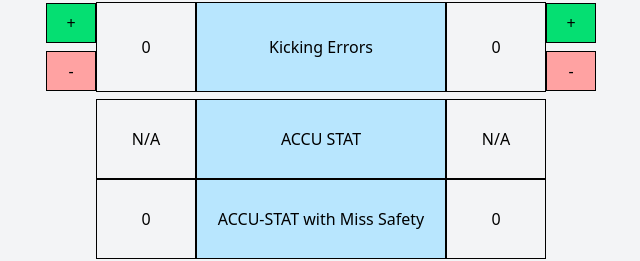
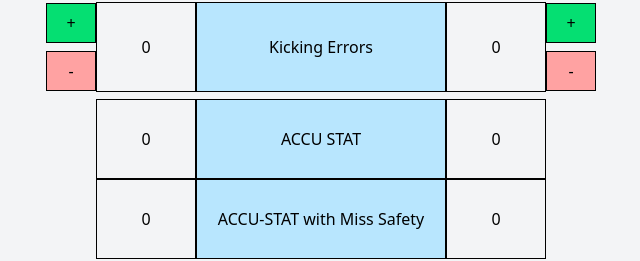
Before and after one commit to riomaemoto/accu_stat2.0, a Next.js app: page / in a window 1280 px wide. Shown: the part 1701-1962 px from the top of the page, without its empty margins (319-959 px from the left). Built offline with nearby package versions, Linux system fonts and the light colour scheme.

Commit message:
modified code for accu stat

```diff
--- a/src/app/_components/accuStat.tsx
+++ b/src/app/_components/accuStat.tsx
@@ -1,4 +1,3 @@
-import { RowboxProps } from "@/app/types";
 import {
   ballsMissedLeftAtom,
   ballsMissedRightAtom,
@@ -33,7 +32,8 @@ export const AccuStats = () => {
       ballsPocketedLeft -
     1;
 
-  const accuStatLeftValue = Math.max(0, Math.round(accuStatLeft * 100));
+  const accuStatLeftValue =
+    ballsPocketedLeft > 0 ? Math.max(0, Math.round(accuStatLeft * 100)) : 0;
 
   const accuStatRight =
     (ballsMissedRight +
@@ -42,7 +42,8 @@ export const AccuStats = () => {
       kickingErrorsRight) /
       ballsPocketedRight -
     1;
-  const accuStatRightValue = Math.max(0, Math.round(accuStatRight * 100));
+  const accuStatRightValue =
+    ballsPocketedRight > 0 ? Math.max(0, Math.round(accuStatRight * 100)) : 0;
 
   return (
     <div className="w-full flex">
@@ -55,7 +56,7 @@ export const AccuStats = () => {
         </div>
 
         <div className="border border-solid w-[100px] h-[80px] flex items-center justify-center">
-          {isNaN(accuStatRightValue) ? "N/A" : accuStatRightValue}
+          {accuStatRightValue}
         </div>
       </div>
     </div>
--- a/src/app/_components/inGameStats.tsx
+++ b/src/app/_components/inGameStats.tsx
@@ -1,4 +1,3 @@
-import { RowboxProps } from "@/app/types";
 import {
   ballsPocketedLeftAtom,
   ballsPocketedRightAtom,
--- a/src/components/percentageRowbox.tsx
+++ b/src/components/percentageRowbox.tsx
@@ -1,7 +1,7 @@
 "use client";
 
 import { RowboxProps } from "@/app/types";
-import { useAtom, useAtomValue } from "jotai";
+import { useAtomValue } from "jotai";
 import { totalBreakLeftAtom, totalBreakRightAtom } from "@/app/atom";
 
 export const PercentageRowbox = ({
```
